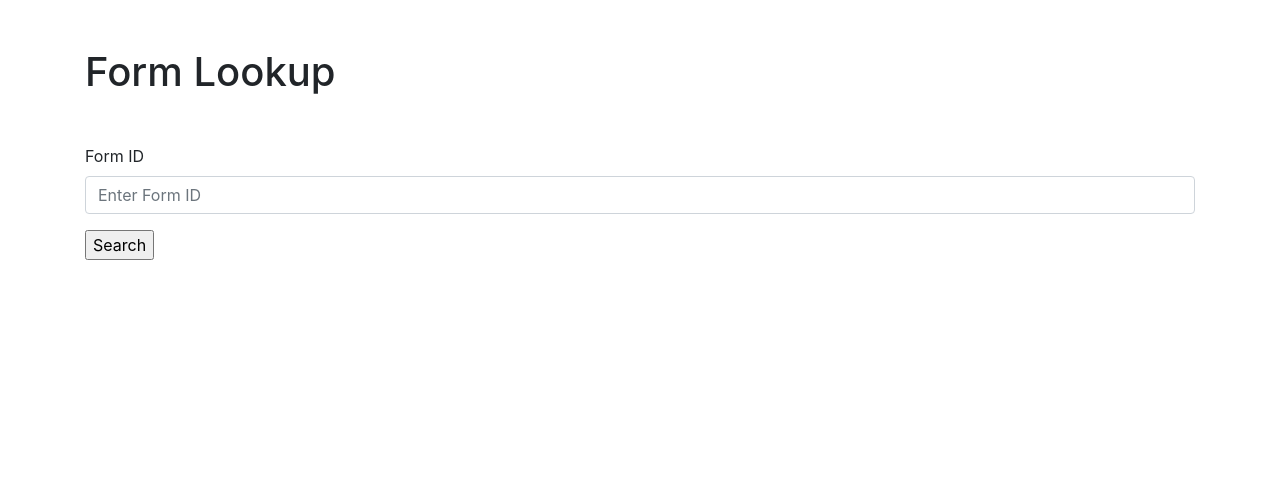
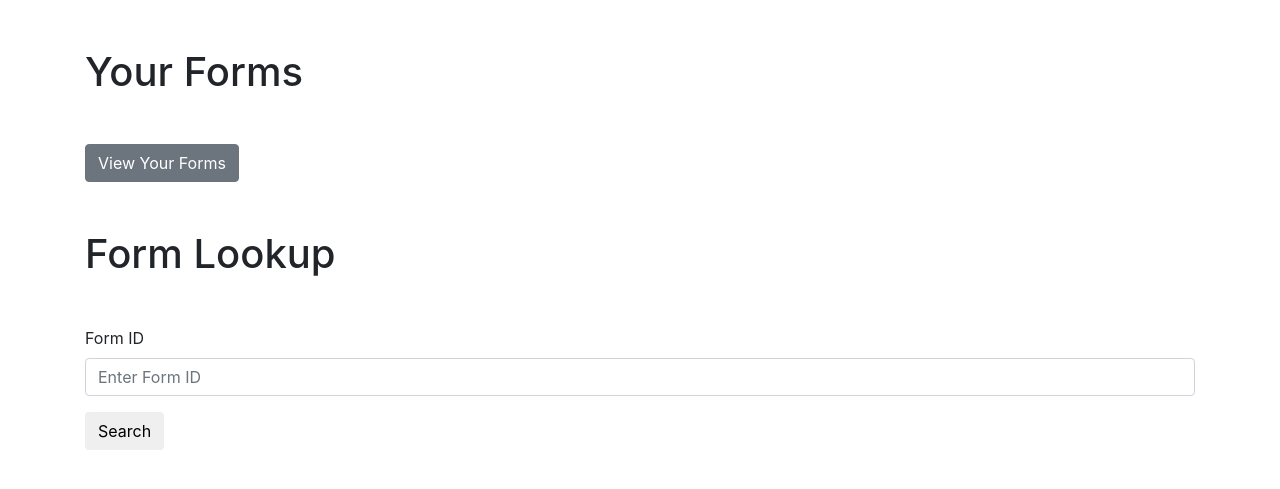
Before and after one commit to rnguyen18/RFID_Web_Portal, a Django app: page /form/search/ in a window 1280 px wide. Shown: the part 80-569 px from the top of the page. Run offline with Django 3.2, Linux system fonts and the light colour scheme; some libraries are stand-ins or nearby versions.

Commit message:
Maintenance updating files

```diff
--- a/Web Portal/Web_Portal/settings.py
+++ b/Web Portal/Web_Portal/settings.py
@@ -30,7 +30,7 @@ ALLOWED_HOSTS = []
 # Application references
 # https://docs.djangoproject.com/en/2.1/ref/settings/#std:setting-INSTALLED_APPS
 INSTALLED_APPS = [
-    # Add your apps here to enable them
+    'users.apps.UsersConfig',
     'walmart.apps.WalmartConfig',
     'django.contrib.admin',
     'django.contrib.auth',
@@ -112,3 +112,5 @@ USE_TZ = True
 # https://docs.djangoproject.com/en/2.1/howto/static-files/
 STATIC_URL = '/static/'
 STATIC_ROOT = posixpath.join(*(BASE_DIR.split(os.path.sep) + ['static']))
+
+LOGIN_REDIRECT_URL = 'home'
--- a/Web Portal/Web_Portal/urls.py
+++ b/Web Portal/Web_Portal/urls.py
@@ -18,10 +18,15 @@ Including another URLconf
 
 # Uncomment next two lines to enable admin:
 from django.contrib import admin
+from django.contrib.auth import views as auth_views
 from django.urls import path, include
+from users import views as user_views
 
 urlpatterns = [
     # Uncomment the next line to enable the admin:
     path('admin/', admin.site.urls),
+    path('register/', user_views.register, name="register"),
+    path('login/', auth_views.LoginView.as_view(template_name='users/login.html'), name="login"),
+    path('logout/', auth_views.LogoutView.as_view(template_name='users/logout.html'), name="logout"),
     path('', include("walmart.urls"))
 ]
--- a/Web Portal/walmart/templates/walmart/base.html
+++ b/Web Portal/walmart/templates/walmart/base.html
@@ -8,7 +8,7 @@
     <!-- Bootstrap CSS -->
     <link rel="stylesheet" href="https://maxcdn.bootstrapcdn.com/bootstrap/4.0.0/css/bootstrap.min.css" integrity="sha384-Gn5384xqQ1aoWXA+058RXPxPg6fy4IWvTNh0E263XmFcJlSAwiGgFAW/dAiS6JXm" crossorigin="anonymous">
 
-    <link rel="stylesheet" type="text/css" href="{% static 'walmart/main.css' %}">
+    <!-- <link rel="stylesheet" type="text/css" href="{% static 'walmart/main.css' %}"> -->
 
     <title>Vendor Form</title>
 </head>
@@ -27,10 +27,10 @@
                         <a class="nav-link dropdown-toggle" href="#" id="navbarDropdown" role="button" data-toggle="dropdown" aria-haspopup="true" aria-expanded="false">
                         Form
                         </a>
-                    <div class="dropdown-menu" aria-labelledby="navbarDropdown">
-                        <a class="dropdown-item" href="/form/new/">New Form</a>
-                        <a class="dropdown-item" href="/form/search/">View Form</a>
-                    </div>
+                        <div class="dropdown-menu" aria-labelledby="navbarDropdown">
+                            <a class="dropdown-item" href="/form/new/">New Form</a>
+                            <a class="dropdown-item" href="/form/search/">View Form</a>
+                        </div>
                     </li>
                     <li class="nav-item">
                         <a class="nav-link" href="/admin">Employee Login</a>
@@ -40,8 +40,13 @@
                     </li>
                 </ul>
                 <ul class="nav navbar-nav navbar-right">
-                    <li class="nav-item"><a class="nav-link mr-2" href="#">Sign Up </a></li>
-                    <li class="nav-item"><a class="nav-link" href="#"> Login</a></li>
+                    {% if user.is_authenticated %}
+                        <li class="nav-item navbar-text mr-2">Logged in as {{ user.username }},</li>
+                        <li class="nav-item"><a class="nav-link" href="{% url 'logout' %}">Logout</a></li>
+                    {% else %}
+                        <li class="nav-item"><a class="nav-link mr-2" href="{% url 'register' %}">Sign Up</a></li>
+                        <li class="nav-item"><a class="nav-link" href="{% url 'login' %}"> Login</a></li>
+                    {% endif %}
                 </ul>
           </div>
         </nav>
--- a/Web Portal/walmart/templates/walmart/form_detail.html
+++ b/Web Portal/walmart/templates/walmart/form_detail.html
@@ -84,8 +84,8 @@
     </div>
 
     <div class="d-flex flex-row-reverse my-3">
-        <button type="button" class="btn btn-danger" href="">Delete</button>
-        <button type="button" class="btn btn-warning mr-3">Edit</button>
+        <a type="button" class="btn btn-danger" href="delete/">Delete</a>
+        <a type="button" class="btn btn-warning mr-3" href="update/">Edit</a>
     </div>
 </div>
 {% endblock content %}
--- a/Web Portal/walmart/templates/walmart/form_search.html
+++ b/Web Portal/walmart/templates/walmart/form_search.html
@@ -1,15 +1,17 @@
 {% extends "walmart/base.html" %}
 {% block content %}
 <div class="container">
-    <h1 class="my-5">Form Lookup</h1>
+    <h1 class="my-5">Your Forms</h1>
+    <button class="btn btn-secondary">View Your Forms</button>
 
+    <h1 class="my-5 ">Form Lookup</h1>
     <form action="" method="post">
         {% csrf_token %}
         <div class="form-group">
             <label for="formId">Form ID</label>
             <input type="text" class="form-control" name="formId" id="formId" placeholder="Enter Form ID">
         </div>
-        <input type="submit" value="Search">
+        <input class="btn" type="submit" value="Search">
     </form>
 </div>
 {% endblock content %}
--- a/Web Portal/walmart/templates/walmart/home.html
+++ b/Web Portal/walmart/templates/walmart/home.html
@@ -2,8 +2,8 @@
 {% block content %}
 
 <div class="jumbotron text-center">
-  <h1 style="top:0">Home</h1>
-  <p>Auburn RFID Lab Web Portal</p>
+    <h1 style="top:0">Home</h1>
+    <p>Auburn RFID Lab Web Portal</p>
 </div>
 
 <div class="container">
--- a/Web Portal/walmart/urls.py
+++ b/Web Portal/walmart/urls.py
@@ -1,11 +1,12 @@
 from django.urls import path
-from .views import FormDetailView
+from .views import FormDetailView, FormDeleteView, FormUpdateView
 from . import views
 
 urlpatterns = [
     path('', views.home, name="home"),
     path('form/search/', views.search_form, name="search"),
-    path('form/search/<int:pk>/', FormDetailView.as_view(), name="detail"),
-    path('form/search/<int:pk>/delete/', FormDetailView.as_view(), name="delete"),
-    path('form/new/', views.form, name="form")
+    path('form/<int:pk>/', FormDetailView.as_view(), name="form-detail"),
+    path('form/<int:pk>/delete/', FormDeleteView.as_view(), name="form-delete"),
+    path('form/<int:pk>/update/', FormUpdateView.as_view(), name="form-update"),
+    path('form/new/', views.form, name="form-create")
 ]
--- a/Web Portal/walmart/views.py
+++ b/Web Portal/walmart/views.py
@@ -1,6 +1,7 @@
-from django.shortcuts import render, reverse
+from django.shortcuts import render, reverse, redirect
 from django.http import HttpResponseRedirect
-from django.views.generic import DetailView, DeleteView
+from django.contrib.auth.mixins import LoginRequiredMixin, UserPassesTestMixin
+from django.views.generic import DetailView, DeleteView, UpdateView
 from .models import Vendor_Form
 from django.contrib import messages
 
@@ -22,7 +23,11 @@ def form(request):
                                 departmentNumber = request.POST.get("departmentNumber"),
                                 inlaySpec = request.POST.get("inlaySpec"),
                                 inlayDeveloper = request.POST.get("inlayDeveloper"),
-                                modelName = request.POST.get("modelName"))
+                                modelName = request.POST.get("modelName"),
+                                privateBrand = request.POST.get("privateBrand"),
+                                proprietaryBrand = request.POST.get("proprietaryBrand"),
+                                supplierBrand = request.POST.get("supplierBrand"),
+                                nationalBrand = request.POST.get("nationalBrand"))
         form_entry.clean_fields()
         form_entry.save()
         messages.success(request, "Form {} was successfully created!".format(form_entry.ID))
@@ -38,10 +43,27 @@ def edit_form(request):
 
 def search_form(request):
     if request.method == 'POST':
-        return HttpResponseRedirect(request.POST.get("formId"))
+        return HttpResponseRedirect(reverse('form-detail', args=(request.POST.get("formId"))))
     else:
         return render(request, 'walmart/form_search.html')
 
-class FormDetailView(DetailView):
+class FormDetailView(DetailView, LoginRequiredMixin, UserPassesTestMixin):
     model = Vendor_Form
     template_name='walmart/form_detail.html'
+
+    def test_func(self):
+        return True
+
+class FormUpdateView(UpdateView, LoginRequiredMixin, UserPassesTestMixin):
+    model = Vendor_Form
+    template_name='walmart/form_update.html'
+
+    def test_func(self):
+        return True
+
+class FormDeleteView(DeleteView, LoginRequiredMixin, UserPassesTestMixin):
+    model = Vendor_Form
+    template_name='walmart/form_delete.html'
+
+    def test_func(self):
+        return True
```
Also changed, not shown: Web Portal/db.sqlite3, 1 other file.
